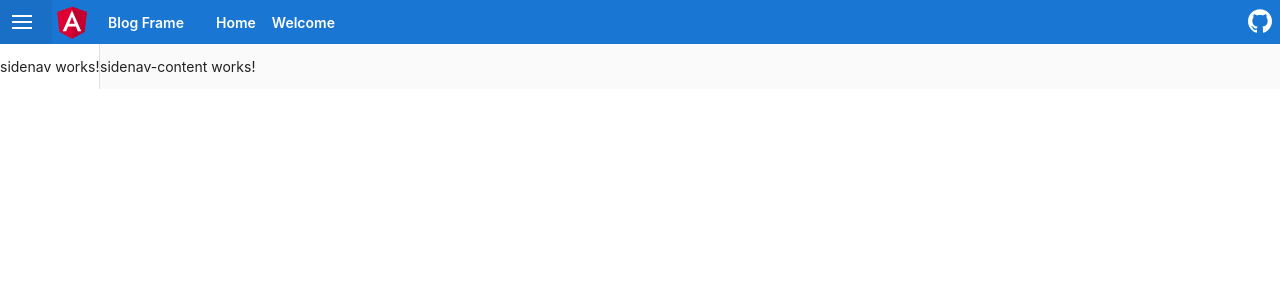
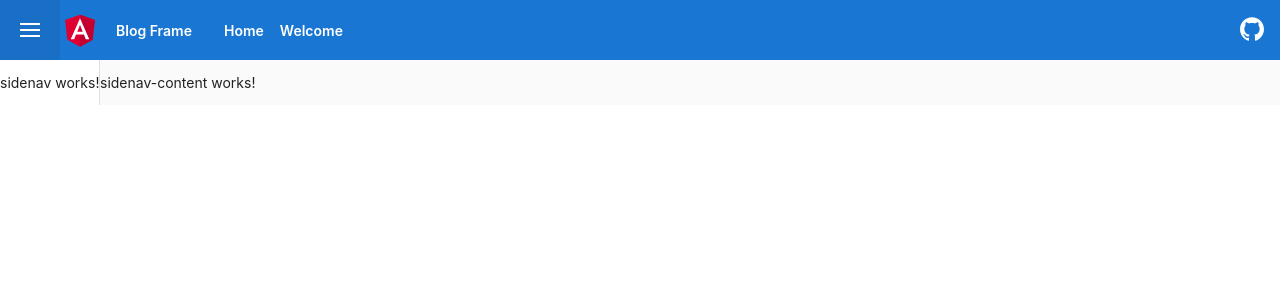
Before and after one commit to smpower/blog-frame, an Angular app: page / in a window 1280 px wide. Shown: the top 300 px of the page. Built offline with nearby package versions, Linux system fonts and the light colour scheme.

Commit message:
fixed style: position for ToolbarComponent

```diff
--- a/package.json
+++ b/package.json
@@ -1,6 +1,6 @@
 {
   "name": "blog-frame",
-  "version": "0.0.8",
+  "version": "0.0.9",
   "scripts": {
     "ng": "ng",
     "start": "ng serve",
--- a/src/app/home/home.component.less
+++ b/src/app/home/home.component.less
@@ -0,0 +1,4 @@
+.sidenav-container {
+  height: 100%;
+  padding-top: 60px;
+}
--- a/src/app/toolbar/toolbar.component.less
+++ b/src/app/toolbar/toolbar.component.less
@@ -1,11 +1,15 @@
 .toolbar {
+  width: 100%;
   height: 60px;
-  margin: -8px;
   display: flex;
   align-items: center;
   background-color: #1976d2;
   color: white;
   font-weight: 600;
+  position: fixed;
+  top: 0;
+  left: 0;
+  z-index: 2;
 
   .hamburger {
     display: flex;
@@ -28,14 +32,6 @@
   img {
     margin-right: 16px;
   }
-
-  // #twitter-logo {
-  //   height: 40px;
-  //   margin: 0 16px;
-  //   &:hover {
-  //     opacity: 0.8;
-  //   }
-  // }
 
   #github-logo {
     height: 40px;
```
Also changed, not shown: 1 other file (tests, documents, lock files or other folders).
